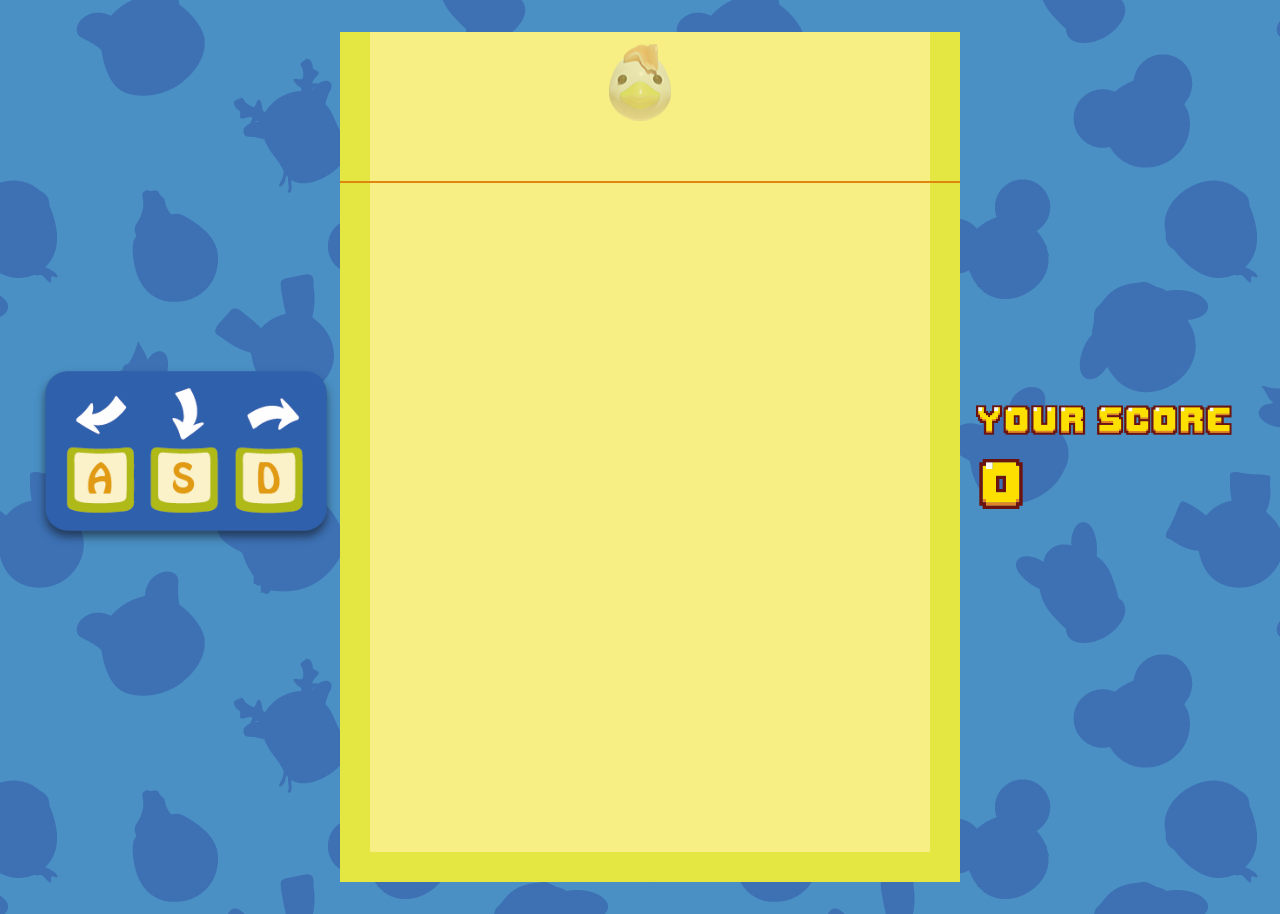
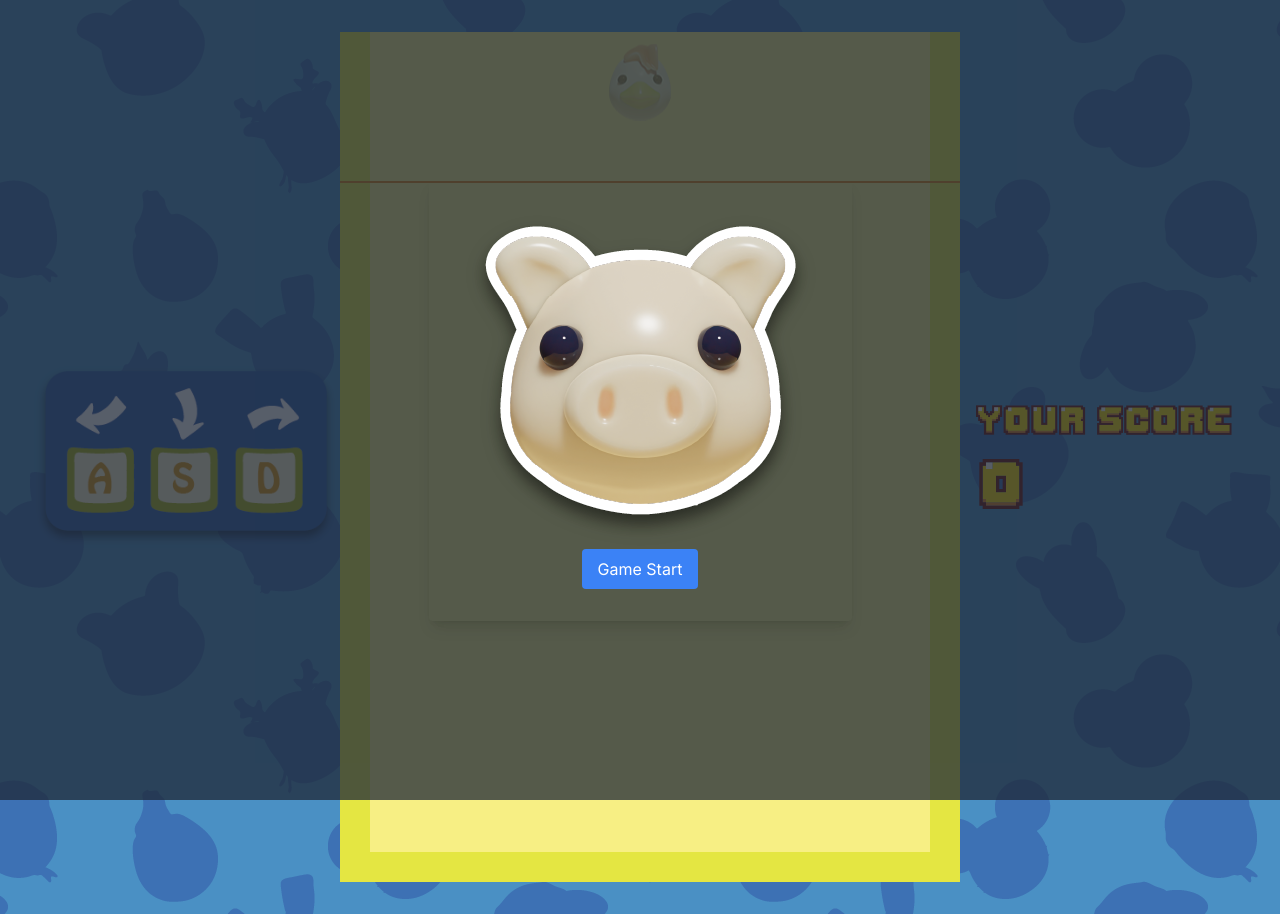
Before and after one commit to Marhead/suika-game, a Next.js app: page / in a window 1280 px wide. Built offline with nearby package versions, Linux system fonts and the light colour scheme.

Commit message:
update start & end modal

```diff
--- a/app/layout.tsx
+++ b/app/layout.tsx
@@ -19,9 +19,7 @@ export const metadata: Metadata = {
   }
 }
 
-export default function RootLayout({
-  children,
-}: {
+export default function RootLayout({ children }: {
   children: React.ReactNode
 }) {
   return (
--- a/app/page.tsx
+++ b/app/page.tsx
@@ -1,13 +1,22 @@
 "use client"
+import {useState} from "react";
 import store from "@/redux/store";
 import {Provider} from "react-redux";
 import GameComponent from "@/components/GameComponent";
 import LeftPanel from "@/components/left/LeftPanel";
-import RightPanel from "@/components/right/RightPanel"
+import RightPanel from "@/components/right/RightPanel";
+import StartModal from "@/components/StartModal";
 
 export default function Home() {
+    // 모달 버튼 클릭 유무를 저장할 state
+    const [showStartModal, setShowStartModal] = useState(true)
+
+    // 버튼 클릭시 모달 버튼 클릭 유무를 설정하다는 state 함수
+    const clickModal = () => {setShowStartModal(false);}
+
     return (
         <main className="flex min-h-screen items-center justify-center p-8 bg-[#4a90c4] bg-animal-pattern">
+            {showStartModal && <StartModal onClick={clickModal}/>}
             <Provider store={store}>
                 <LeftPanel/>
                 <GameComponent/>
--- a/components/GameComponent.tsx
+++ b/components/GameComponent.tsx
@@ -6,6 +6,7 @@ import {Bodies, Body, Events, World} from "matter-js";
 import "@/matter-extended.d";
 import {useDispatch, useSelector} from "react-redux";
 import {setScore} from "@/redux/scoreActions";
+import GameEndingModal from "@/components/GameEndingModal";
 
 interface Fruit {
     name: string;
@@ -24,6 +25,8 @@ const GameComponent: React.FC = () => {
 
     const boxRef = useRef<HTMLElement | null>(null);
     const canvasRef = useRef<HTMLCanvasElement | null>(null);
+
+    const [showGameEndingModal, setShowGameEndingModal] = useState(false);
 
     useEffect(() => {
         const engine = Matter.Engine.create();
@@ -200,7 +203,7 @@ const GameComponent: React.FC = () => {
 
                 // 게임 종료 판별
                 if (!disableAction && ( collision.bodyA.label === "topLine" || collision.bodyB.label === "topLine"))
-                    location.reload();
+                    setShowGameEndingModal(true);
             });
         })
 
@@ -211,9 +214,14 @@ const GameComponent: React.FC = () => {
         };
     }, []);
 
+    const handleCloseModal = () => {
+        setShowGameEndingModal(false);
+    }
+
     return (
         <div ref={boxRef as React.RefObject<HTMLDivElement>}>
             <canvas ref={canvasRef} className="bg-gray-700" width={620} height={850}/>
+            {showGameEndingModal && (<GameEndingModal onClose={handleCloseModal}/>)}
         </div>
     );
 };
--- /dev/null
+++ b/components/GameEndingModal.tsx
@@ -0,0 +1,55 @@
+import React, { useState } from 'react';
+
+interface GameEndingModalProps {
+    onClose: () => void;
+}
+
+const GameEndingModal: React.FC<GameEndingModalProps> = ({ onClose }) => {
+    const [nickname, setNickname] = useState('');
+    const [phoneNumber, setPhoneNumber] = useState('');
+
+    const handleSubmit = () => {
+        // Perform any necessary actions with the entered data
+        // For example, send the data to a server or handle it in some way
+        alert(`Nickname: ${nickname}\nPhone Number: ${phoneNumber}`);
+
+        // After handling the data, close the modal
+        onClose();
+    };
+
+    return (
+        <div className="fixed top-0 left-0 w-full h-full flex items-center justify-center bg-gray-800 bg-opacity-75">
+            <div className="bg-white p-8 rounded shadow-lg">
+                <h2 className="text-2xl mb-4">Game Over!</h2>
+                <label className="block mb-2">Nickname:</label>
+                <input
+                    type="text"
+                    value={nickname}
+                    onChange={(e) => setNickname(e.target.value)}
+                    className="w-full p-2 mb-4 border rounded"
+                />
+                <label className="block mb-2">Phone Number:</label>
+                <input
+                    type="text"
+                    value={phoneNumber}
+                    onChange={(e) => setPhoneNumber(e.target.value)}
+                    className="w-full p-2 mb-4 border rounded"
+                />
+                <button
+                    onClick={handleSubmit}
+                    className="bg-blue-500 text-white px-4 py-2 rounded hover:bg-blue-600 mr-2"
+                >
+                    Submit
+                </button>
+                <button
+                    onClick={onClose}
+                    className="bg-gray-500 text-white px-4 py-2 rounded hover:bg-gray-600"
+                >
+                    Close
+                </button>
+            </div>
+        </div>
+    );
+};
+
+export default GameEndingModal;
--- a/components/Modal.tsx
+++ b/components/Modal.tsx
@@ -1,21 +1,28 @@
+import React, { useState } from "react";
 
-interface ModalProps {
-    open: boolean;
+interface StartModalProps{
+    onClick: () => void;
 }
 
-const Modal = ({open}: ModalProps) => {
-    const onClose = () => {
-        open = !!open;
-    }
-
-    if (!open) return null;
+const StartModal: React.FC<StartModalProps> = ({ onClick }) => {
+    const handleButtonClick = () => {
+        onClick();
+    };
 
     return (
-        <div className="fixed top-0 left-0 w-full h-full bg-black bg-opacity-40 flex justify-center items-center">
-            This is modal
-            <button onClick={onClose}>모달닫기</button>
+        <div className="fixed top-0 left-0 w-full h-full flex items-center justify-center bg-gray-800 bg-opacity-75">
+            <div className="bg-white p-8 rounded shadow-lg">
+                <img src="/Start_1.png" alt="Welcome Image" className="mb-4" />
+                <button
+                    onClick={handleButtonClick}
+                    className="bg-blue-500 text-white px-4 py-2 rounded hover:bg-blue-600"
+                >
+                    Game Start
+                </button>
+            </div>
         </div>
     );
+
 }
 
-export default Modal;
+export default StartModal;
--- /dev/null
+++ b/components/StartModal.tsx
@@ -0,0 +1,32 @@
+import React, { useState } from "react";
+
+interface StartModalProps{
+    onClick: () => void;
+}
+
+const StartModal: React.FC<StartModalProps> = ({ onClick }) => {
+    const handleButtonClick = () => {
+        onClick();
+    };
+
+    return (
+        <div className="fixed top-0 left-0 w-full h-full flex items-center justify-center bg-gray-800 bg-opacity-75">
+            <div className="bg-transparent p-8 rounded shadow-lg">
+                <div>
+                    <img src="/Start_1.png" alt="Welcome Image"/>
+                </div>
+                <div className="flex justify-center">
+                    <button
+                        onClick={handleButtonClick}
+                        className="bg-blue-500 text-white px-4 py-2 rounded hover:bg-blue-600"
+                    >
+                        Game Start
+                    </button>
+                </div>
+            </div>
+        </div>
+    );
+
+}
+
+export default StartModal;
```
